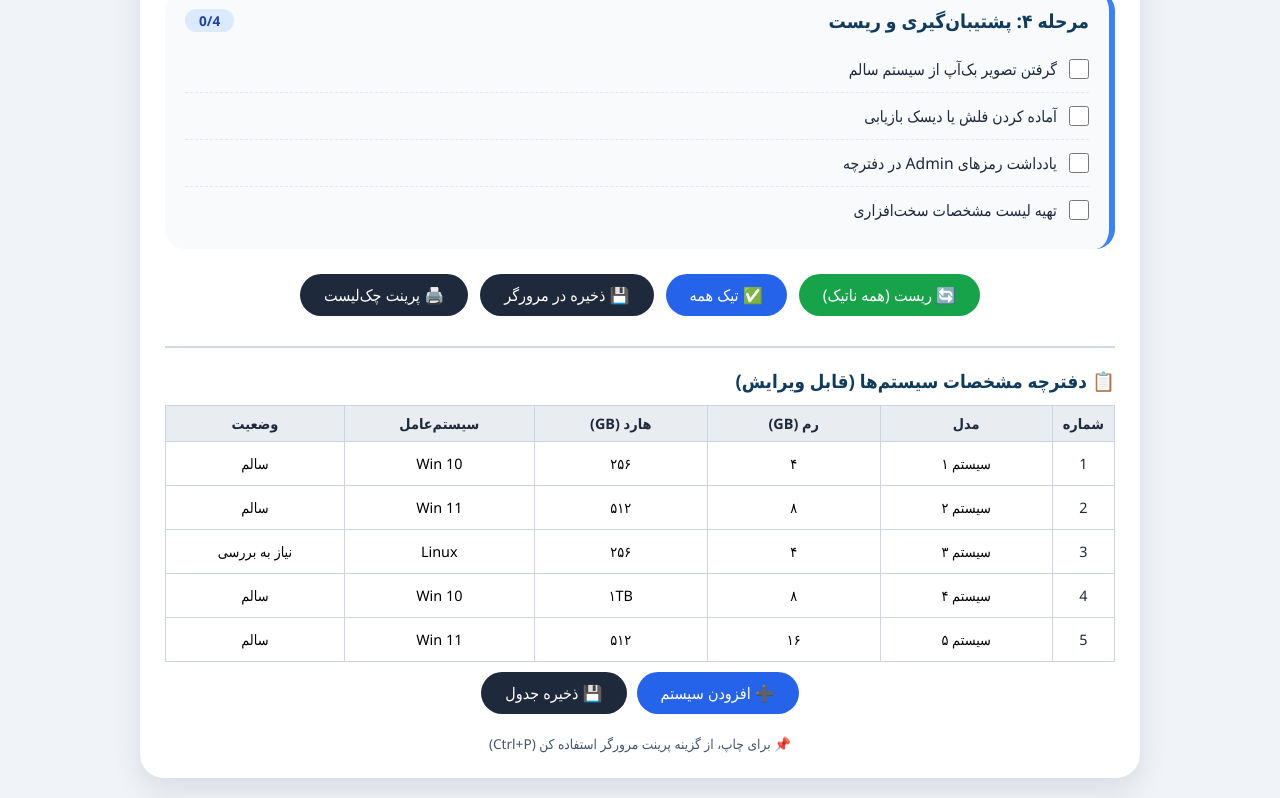
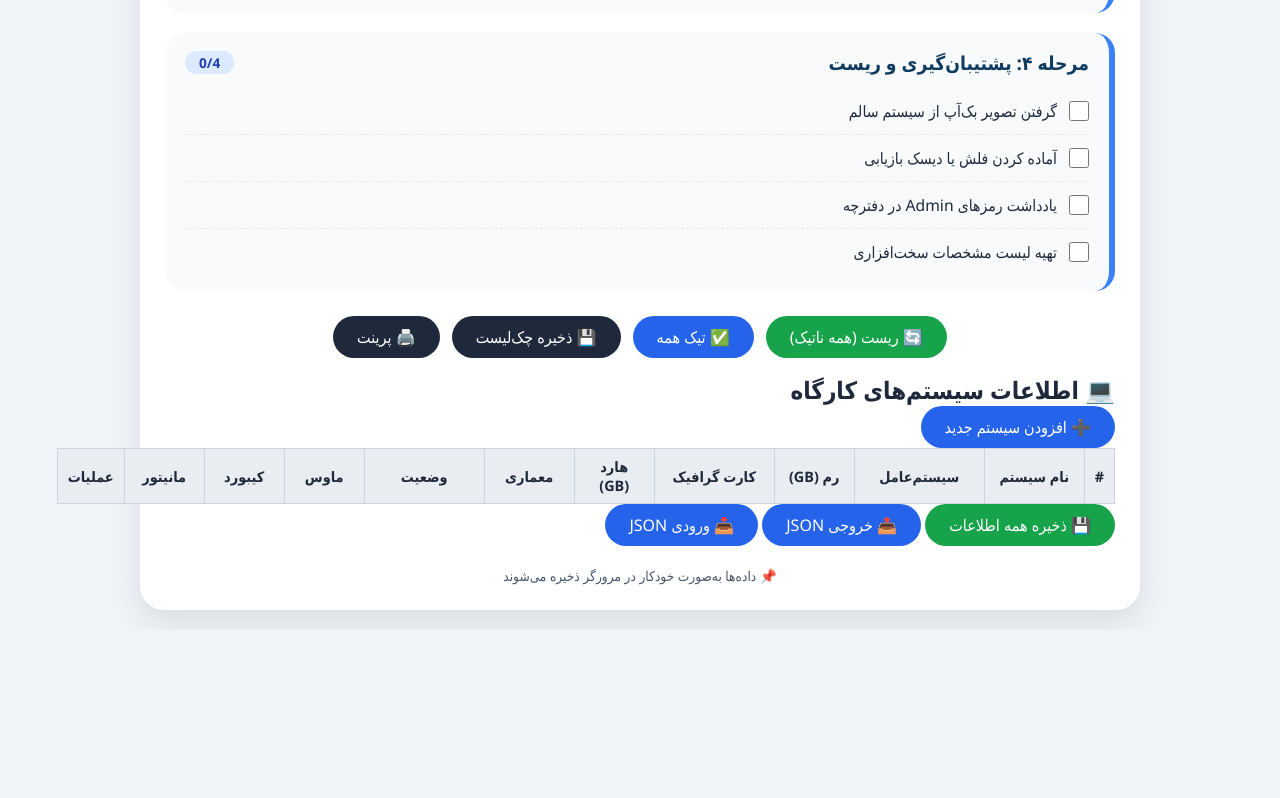
Before and after one commit to hedieh-jf/checklist-workshop, a plain HTML site: page index.html in a window 1280 px wide. Shown: the part 1372-2170 px from the top of the page. After the commit the page ends 2002 px from the top, so only its background shows below. Drawn offline with Linux system fonts and the light colour scheme.

Commit message:
index.html

```diff
--- a/index.html
+++ b/index.html
@@ -3,14 +3,31 @@
 <head>
     <meta charset="UTF-8">
     <meta name="viewport" content="width=device-width, initial-scale=1.0">
-    <title>چک‌لیست تعاملی راه‌اندازی کارگاه کامپیوتر</title>
+    <title>مدیریت کارگاه کامپیوتر</title>
     <link rel="stylesheet" href="style.css">
 </head>
 <body>
-    <div class="container" id="app">
-        <h1>🔧 چک‌لیست کارگاه کامپیوتر</h1>
-        <div class="sub">سال تحصیلی جدید - وضعیت را به‌روز کن</div>
+    <div class="container">
+        <!-- هدر -->
+        <header>
+            <h1>🔧 مدیریت کارگاه کامپیوتر</h1>
+            <p class="sub">سال تحصیلی جدید - ابزار جامع مدیریت</p>
+        </header>
 
+        <!-- منوی ناوبری -->
+        <nav class="main-nav">
+            <button class="nav-btn active" onclick="showPage('checklist')">
+                📋 چک‌لیست
+            </button>
+            <button class="nav-btn" onclick="showPage('systems')">
+                💻 اطلاعات سیستم‌ها
+            </button>
+        </nav>
+
+        <!-- ============================================ -->
+        <!-- صفحه ۱: چک‌لیست -->
+        <!-- ============================================ -->
+        <div id="page-checklist" class="page-content active">
             <!-- نوار پیشرفت -->
             <div class="progress-wrap">
                 <div id="progressBar"></div>
@@ -22,42 +39,63 @@
                 <span>⏳ درصد پیشرفت: <span id="percentDisplay">۰</span>%</span>
             </div>
 
-        <!-- محتوای چک‌لیست (توسط جاوااسکریپت ساخته می‌شود) -->
+            <!-- محتوای چک‌لیست -->
             <div id="stagesContainer"></div>
 
             <!-- دکمه‌های عملیاتی -->
             <div class="action-buttons">
                 <button class="btn-green" onclick="resetAll(false)">🔄 ریست (همه ناتیک)</button>
                 <button class="btn-blue" onclick="resetAll(true)">✅ تیک همه</button>
-            <button onclick="saveToLocal()">💾 ذخیره در مرورگر</button>
-            <button onclick="window.print()">🖨️ پرینت چک‌لیست</button>
+                <button onclick="saveChecklist()">💾 ذخیره چک‌لیست</button>
+                <button onclick="window.print()">🖨️ پرینت</button>
+            </div>
         </div>
 
-        <!-- جدول مشخصات سخت‌افزار -->
-        <div class="hardware-table">
-            <h3>📋 دفترچه مشخصات سیستم‌ها (قابل ویرایش)</h3>
-            <table id="hwTable">
+        <!-- ============================================ -->
+        <!-- صفحه ۲: اطلاعات سیستم‌ها -->
+        <!-- ============================================ -->
+        <div id="page-systems" class="page-content">
+            <div class="systems-header">
+                <h2>💻 اطلاعات سیستم‌های کارگاه</h2>
+                <button class="btn-blue" onclick="addSystemRow()">➕ افزودن سیستم جدید</button>
+            </div>
+
+            <!-- جدول اطلاعات -->
+            <div class="table-responsive">
+                <table id="systemsTable">
                     <thead>
                         <tr>
-                        <th>شماره</th>
-                        <th>مدل</th>
-                        <th>رم (GB)</th>
-                        <th>هارد (GB)</th>
-                        <th>سیستم‌عامل</th>
-                        <th>وضعیت</th>
+                            <th style="width:50px;">#</th>
+                            <th style="min-width:100px;">نام سیستم</th>
+                            <th style="min-width:130px;">سیستم‌عامل</th>
+                            <th style="min-width:80px;">رم (GB)</th>
+                            <th style="min-width:120px;">کارت گرافیک</th>
+                            <th style="min-width:80px;">هارد (GB)</th>
+                            <th style="min-width:90px;">معماری</th>
+                            <th style="min-width:120px;">وضعیت</th>
+                            <th style="min-width:80px;">ماوس</th>
+                            <th style="min-width:80px;">کیبورد</th>
+                            <th style="min-width:80px;">مانیتور</th>
+                            <th style="width:60px;">عملیات</th>
                         </tr>
                     </thead>
-                <tbody id="hwBody">
+                    <tbody id="systemsBody">
                         <!-- ردیف‌ها توسط جاوااسکریپت ساخته می‌شوند -->
                     </tbody>
                 </table>
-            <div style="margin-top:10px; display:flex; gap:10px; justify-content:center;">
-                <button class="btn-blue" onclick="addRow()">➕ افزودن سیستم</button>
-                <button onclick="saveHardware()">💾 ذخیره جدول</button>
+            </div>
+
+            <div class="systems-actions">
+                <button onclick="saveSystems()" class="btn-green">💾 ذخیره همه اطلاعات</button>
+                <button onclick="exportSystems()" class="btn-blue">📤 خروجی JSON</button>
+                <button onclick="importSystems()" class="btn-blue">📥 ورودی JSON</button>
             </div>
         </div>
 
-        <div class="print-hint">📌 برای چاپ، از گزینه پرینت مرورگر استفاده کن (Ctrl+P)</div>
+        <!-- فوتر -->
+        <footer class="print-hint">
+            📌 داده‌ها به‌صورت خودکار در مرورگر ذخیره می‌شوند
+        </footer>
     </div>
 
     <script src="script.js"></script>
```
Lines whose indentation alone changed are shown as unchanged.
